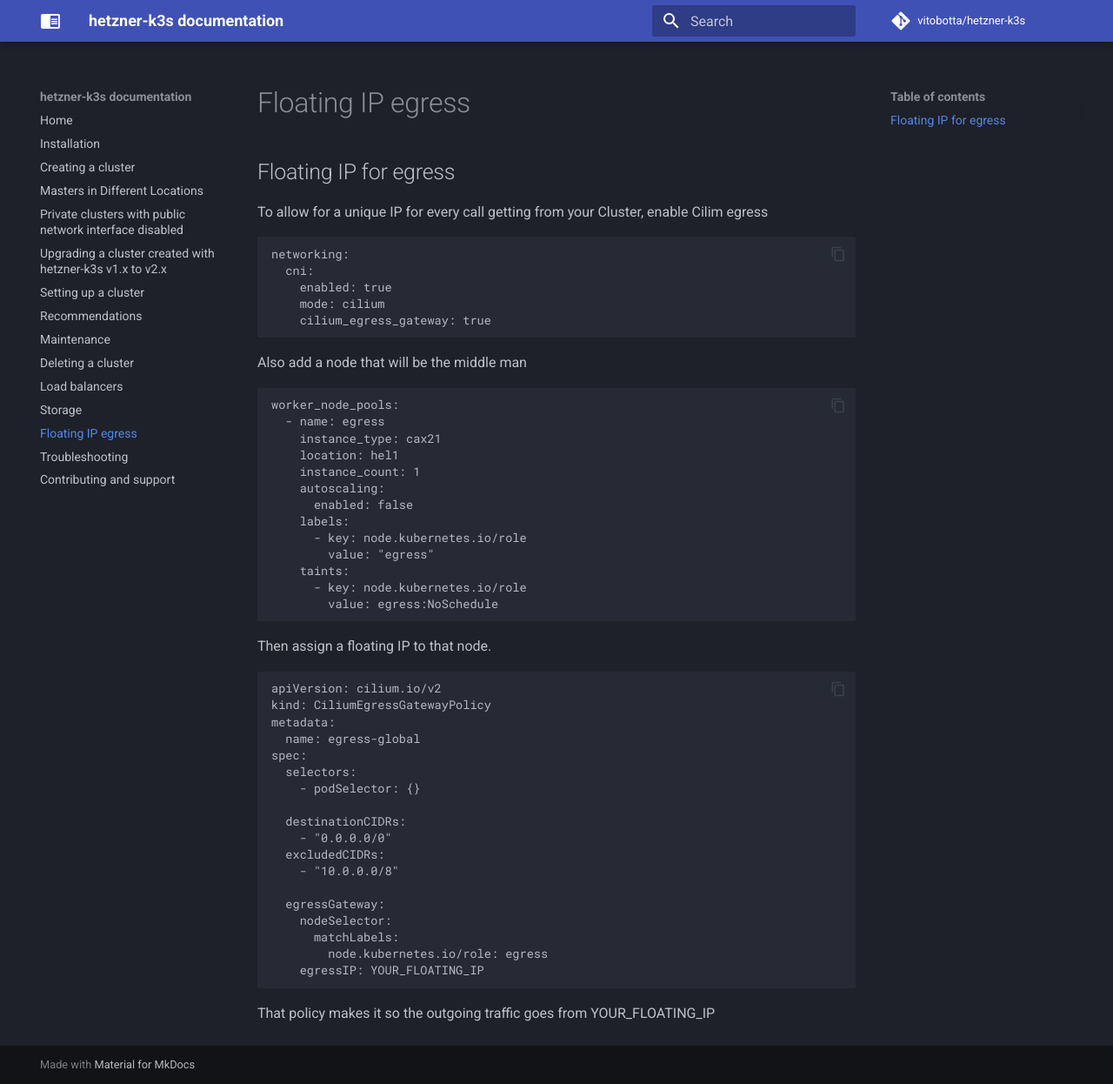
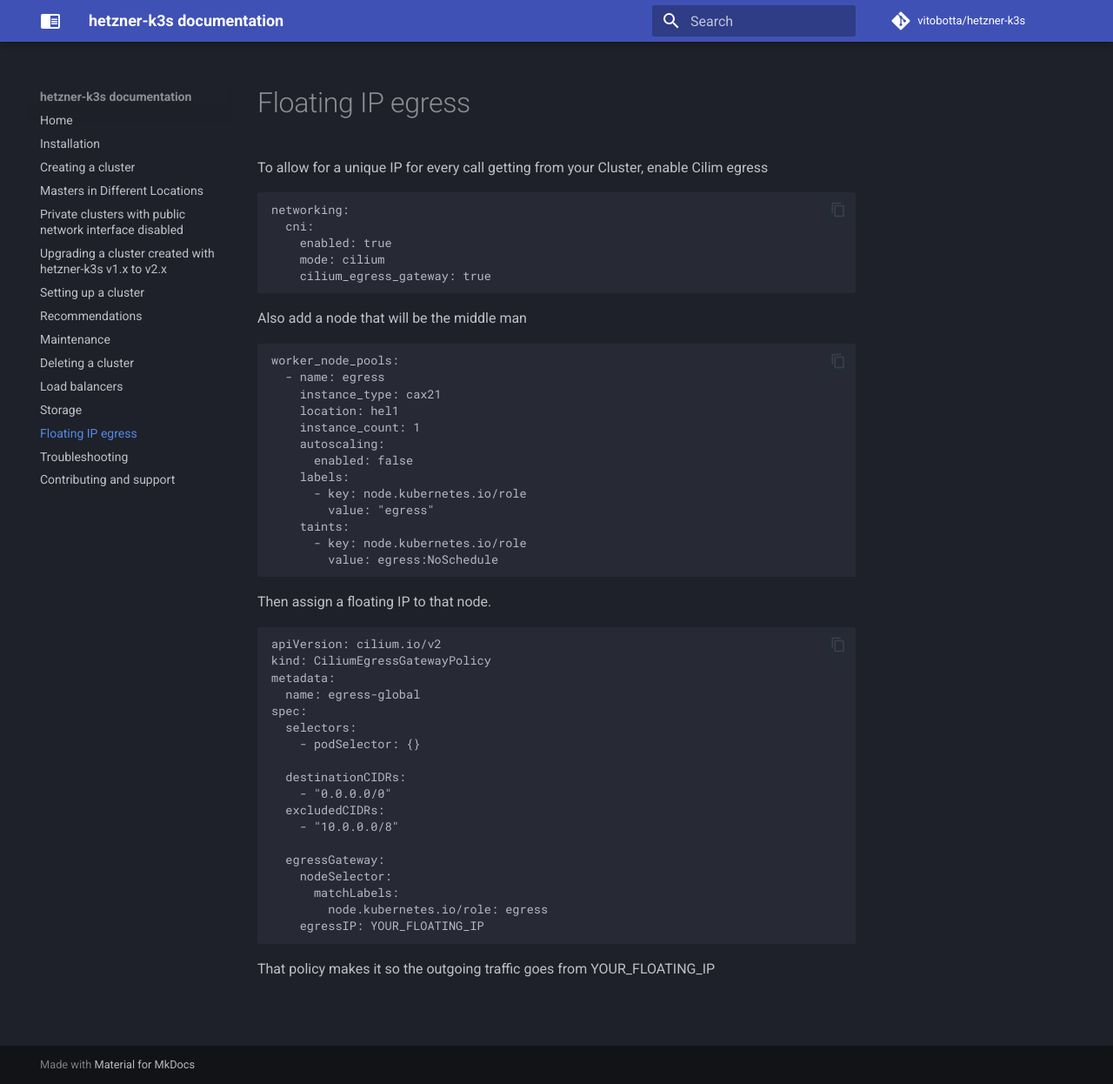
Before and after one commit to vitobotta/hetzner-k3s, an MkDocs documentation site: the page built from docs/Floating_IP_egress.md, in a window 1280 px wide and 1246 px high. Shown: the whole window at 87% size. Built offline with MkDocs 1.6.1 and Material for MkDocs 9.7.7, drawn with Linux system fonts in a browser that asks for light colours; comment, search, counter and statistics services are not loaded.

Commit message:
Remove redundant header in Floating IP egress doc

````diff
--- a/docs/Floating_IP_egress.md
+++ b/docs/Floating_IP_egress.md
@@ -1,5 +1,3 @@
-## Floating IP for egress
-
 To allow for a unique IP for every call getting from your Cluster, enable Cilim egress
 
 ```
````
